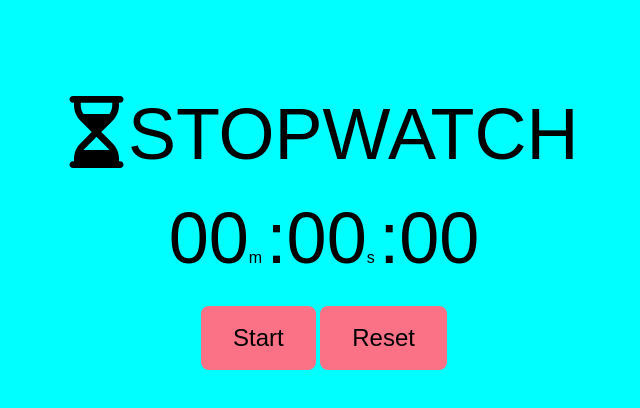
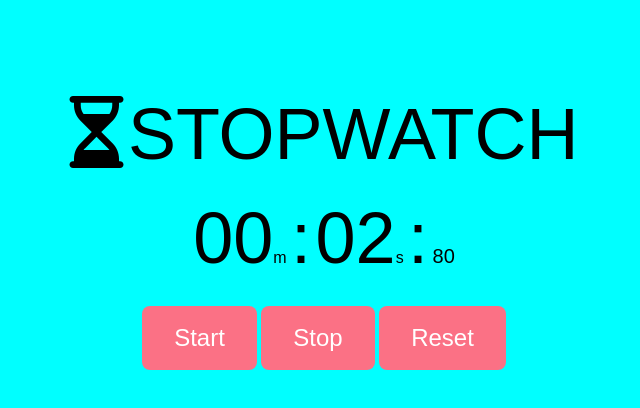
Before and after one commit to AzizulHakim18/CountDown, a plain HTML site: page indext.html in a window 1280 px wide. Both pictures are taken after a click on the button "Start". Shown: the whole page, without its empty margins (316-956 px from the left). Drawn offline with nearby package versions, Linux system fonts and the light colour scheme; a web font is replaced by a local one.

Commit message:
function updated

```diff
--- a/indext.html
+++ b/indext.html
@@ -18,12 +18,19 @@
     <div class="container my-12 py-12">
         <h1> <i class="fa-regular fa-hourglass-half text-7xl"></i> <span class="text-7xl"> STOPWATCH</span></h1>
 
-        <p class="my-4 py-4"><span class="text-7xl">00</span>m <span class="text-7xl">:</span><span
-                class="text-7xl">00</span>s
-            <span class="text-7xl">:</span><span class="text-7xl">00</span>
+        <p class="my-4 py-4">
+            <span id="minute" class="text-7xl">00</span>m
+            <span class="text-7xl">:</span>
+            <span id="seconds" class="text-7xl">00</span>s
+            <span class="text-7xl">:</span>
+            <span id="tens" class="text-xl">00</span>
         </p>
-        <button class="bg-rose-400 text-2xl	px-8 py-4 rounded-lg  hover:bg-slate-200">Start</button>
-        <button class="bg-rose-400 text-2xl	px-8 py-4 rounded-lg  hover:bg-slate-200">Reset</button>
+        <button id="button-start"
+            class="bg-rose-400 text-2xl text-white	px-8 py-4 rounded-lg  hover:bg-slate-200 hover:text-rose-400">Start</button>
+        <button id="button-stop"
+            class="bg-rose-400 text-2xl text-white	px-8 py-4 rounded-lg  hover:bg-slate-200 hover:text-rose-400">Stop</button>
+        <button id="button-reset"
+            class="bg-rose-400 text-2xl text-white	px-8 py-4 rounded-lg  hover:bg-slate-200 hover:text-rose-400">Reset</button>
 
     </div>
 
--- a/stopwatch.js
+++ b/stopwatch.js
@@ -1 +1,60 @@
-console.log(77)
+window.onload = function () {
+
+    var seconds = 00;
+    var tens = 00;
+    var appendTens = document.getElementById("tens")
+    var appendSeconds = document.getElementById("seconds")
+    var buttonStart = document.getElementById('button-start');
+    var buttonStop = document.getElementById('button-stop');
+    var buttonReset = document.getElementById('button-reset');
+    var Interval;
+
+    buttonStart.onclick = function () {
+
+        clearInterval(Interval);
+        Interval = setInterval(startTimer, 10);
+    }
+
+    buttonStop.onclick = function () {
+        clearInterval(Interval);
+    }
+
+
+    buttonReset.onclick = function () {
+        clearInterval(Interval);
+        tens = "00";
+        seconds = "00";
+        appendTens.innerHTML = tens;
+        appendSeconds.innerHTML = seconds;
+    }
+
+
+
+    function startTimer() {
+        tens++;
+
+        if (tens <= 9) {
+            appendTens.innerHTML = "0" + tens;
+        }
+
+        if (tens > 9) {
+            appendTens.innerHTML = tens;
+
+        }
+
+        if (tens > 99) {
+            console.log("seconds");
+            seconds++;
+            appendSeconds.innerHTML = "0" + seconds;
+            tens = 0;
+            appendTens.innerHTML = "0" + 0;
+        }
+
+        if (seconds > 9) {
+            appendSeconds.innerHTML = seconds;
+        }
+
+    }
+
+
+}
```
